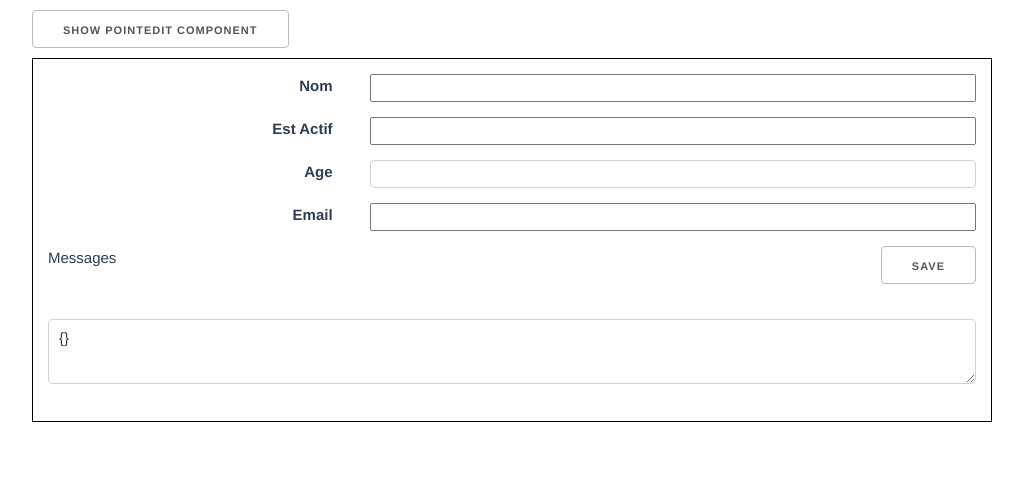
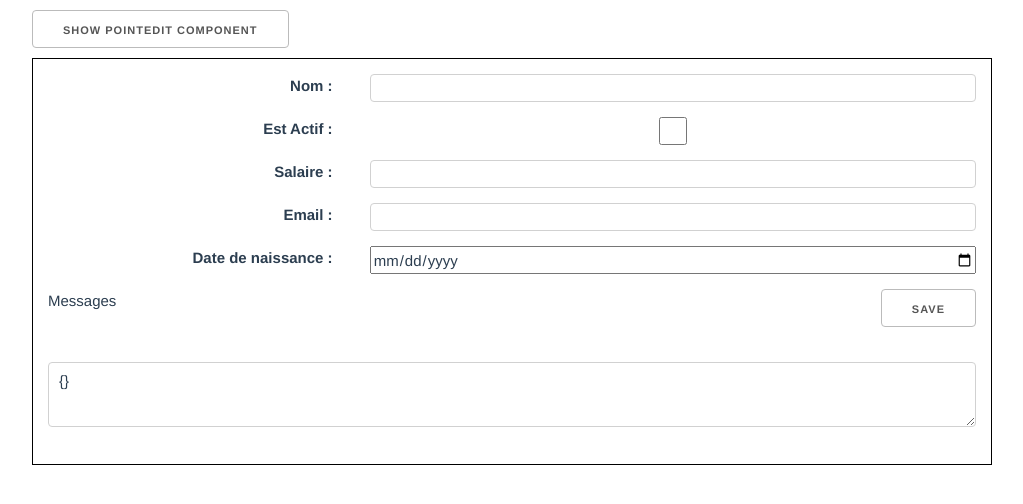
Before and after one commit to lao-tseu-is-alive/vue3-ts, a Vue app: page / in a window 1280 px wide. Shown: the top 504 px of the page, without its empty margins (128-1151 px from the left). Built offline with nearby package versions, Linux system fonts and the light colour scheme.

Commit message:
first test with schema model

```diff
--- a/src/App.vue
+++ b/src/App.vue
@@ -22,7 +22,7 @@
     <div class="row">
       <div class="twelve columns u-full-width">
         <button @click="displayPointEditComponent=!displayPointEditComponent">
-          {{displayPointEditComponent?"Hide":"Show"}} PointEdit component
+          {{ displayPointEditComponent ? "Hide" : "Show" }} PointEdit component
         </button>
       </div>
     </div>
@@ -74,6 +74,7 @@
 <script lang="ts">
 import {defineComponent, ref} from 'vue';
 import {iPoint} from './components/Point';
+import {fieldInfo} from './components/FormSchema';
 import PointEdit from './components/PointEdit.vue';
 import DynamicForm from "./components/DynamicForm.vue";
 
@@ -98,14 +99,12 @@ export default defineComponent({
     };
 
     const mySchema = ref({
-      type: 'object',
-      properties: {
-        name: {type: 'string', title: 'Nom'},
-        isWorking: {type: 'boolean', title: 'Est Actif'},
-        age: {type: 'number', title: 'Age'},
-        email: {type: 'string', title: 'Email'},
-      },
-    });
+      name: {title: 'Nom', type: 'string', minLength: 2, maxLength: 100},
+      isWorking: {title: 'Est Actif', type: 'boolean'},
+      salary: {title: 'Salaire', type: 'integer', format: 'int32', minimum: 0},
+      email: {title: 'Email', type: 'string', format: 'email'},
+      birthDate: {title: 'Date de naissance', type: 'string', format: 'date'},
+    } as Record<string, fieldInfo>);
 
     return {
       displayPointEditComponent, parentPointName, parentPX, parentPY, handleChangedPoint, mySchema,
--- a/src/components/DynamicForm.vue
+++ b/src/components/DynamicForm.vue
@@ -4,10 +4,10 @@
       <div v-for="field in fields" :key="field.key">
         <div class="row">
           <div class="four columns u-full-width">
-          <label :for="field.key">{{ field.label }}</label>
+            <label :for="field.key">{{ field.label }} : </label>
           </div>
           <div class="eight columns">
-          <input class="u-full-width" :type="field.type" :id="field.key" :name="field.key" v-model="form[field.key]" />
+            <input class="u-full-width" :type="field.type" :id="field.key" :name="field.key" v-model="form[field.key]"/>
           </div>
         </div>
       </div>
@@ -22,7 +22,7 @@
     </form>
     <div class="row">
       <div class="twelve columns u-full-width">
-       <textarea rows="20" class="u-full-width" >{{getFormData}}</textarea>
+        <textarea rows="20" class="u-full-width">{{getFormData}}</textarea>
       </div>
     </div>
   </div>
@@ -30,6 +30,7 @@
 
 <script lang="ts">
 import {computed, defineComponent, ref, SetupContext} from 'vue';
+import {basicSchemaTypes, fieldInfo,} from './FormSchema';
 
 interface Field {
   key: string;
@@ -37,29 +38,60 @@ interface Field {
   type: string;
 }
 
+
 export default defineComponent({
   name: 'DynamicForm',
   props: {
     schema: {
-      type: Object as () => Record<string, unknown>,
+      type: Object as () => Record<string, fieldInfo>,
       required: true,
     },
   },
-  setup(props: {schema: Record<string, unknown>}, ctx: SetupContext){
-    const form =ref({} as Record<string, unknown> );
+  setup(props: { schema: Record<string, fieldInfo> }, ctx: SetupContext) {
+    const form = ref({} as Record<string, unknown>);
 
-    const getFormData = computed(():string=>{return  JSON.stringify(form.value, null, 2)})
-    const fields = computed(():Field[] => {
+    const getFormData = computed((): string => {
+      return JSON.stringify(form.value, null, 2)
+    })
+
+    const getInputType = (fieldInformation: fieldInfo) => {
+      let inputType = fieldInformation.type;
+      switch (inputType) {
+        case basicSchemaTypes.boolean:
+          return "checkbox";
+        case basicSchemaTypes.integer:
+        case basicSchemaTypes.number:
+          return "number";
+        case basicSchemaTypes.string:
+          switch  (fieldInformation.type !== basicSchemaTypes.boolean ? fieldInformation.format :"") {
+            case "email":
+              return "email";
+            case "date":
+            case "datetime":
+              return "date";
+            case "time":
+              return "time";
+            default:
+              return "text";
+          }
+      }
+      return "text"
+    }
+
+    const fields = computed((): Field[] => {
       const tempFields: Field[] = [];
-      for (const [key, value] of Object.entries(props.schema.properties)) {
+      for (const [key, value] of Object.entries(props.schema)) {
+        let currentFieldInfo: fieldInfo = value as fieldInfo
+        const currentInputType = getInputType(currentFieldInfo);
+        console.log(`key: ${key}, type:${currentFieldInfo.type},  currentInputType:${currentInputType}`)
         tempFields.push({
           key,
           label: (value as { title?: string }).title || key,
-          type: (value as { type?: string }).type || 'text',
+          type: currentInputType,
         });
       }
       return tempFields;
-    })
+    }) // end of computed fields()
     return {form, getFormData, fields}
   } // end of setup
 });
--- /dev/null
+++ b/src/components/FormSchema.ts
@@ -0,0 +1,97 @@
+type PositiveNumbers<T extends number> =
+    number extends T
+        ? never
+        : `${T}` extends `-${string}` | `${string}.${string}`
+            ? never
+            : T;
+
+
+export enum basicSchemaTypes {
+    boolean = "boolean",
+    integer = "integer",
+    number = "number",
+    string = "string"
+}
+
+//https://swagger.io/docs/specification/data-models/data-types/#numbers
+export enum numberValidFormatValues {
+    float = "float",
+    double = "double",
+}
+
+export enum integerValidFormatValues {
+    int32 = "int32",
+    int64 = "int64",
+}
+
+// https://swagger.io/docs/specification/data-models/data-types/#string
+export enum stringValidFormatValues {
+    date = "date",
+    datetime = "datetime",
+    time = "time",
+    email = "email",
+    text = "text"
+}
+
+function isPositiveInterval(val: number): boolean {
+    return val >= 0;
+}
+
+type numberConstraints = {
+    minimum?: number;
+    maximum?: number;
+}
+
+export type fieldInfoBoolean = {
+    title: string;
+    type: basicSchemaTypes.boolean;
+}
+export type fieldInfoInteger = numberConstraints & {
+    title: string;
+    type: basicSchemaTypes.integer;
+    format?: integerValidFormatValues;
+}
+export type fieldInfoNumber = numberConstraints & {
+    title: string;
+    type: basicSchemaTypes.number;
+    format: numberValidFormatValues;
+}
+export type fieldInfoString = {
+    title: string;
+    type: basicSchemaTypes.string;
+    format?: stringValidFormatValues;
+    minLength?: number;
+    maxLength?: number;
+    pattern?: string;
+}
+
+export type fieldInfo = fieldInfoBoolean | fieldInfoInteger | fieldInfoNumber | fieldInfoString;
+
+
+/*
+<input type="date">
+<input type="datetime-local">
+<input type="time">
+<input type="email">
+<input type="text">
+
+<input type="button">
+<input type="checkbox">
+<input type="color">
+<input type="file">
+<input type="hidden">
+<input type="image">
+<input type="month">
+<input type="number">
+<input type="password">
+<input type="radio">
+<input type="range">
+<input type="reset">
+<input type="search">
+<input type="submit">
+<input type="tel">
+<input type="url">
+<input type="week">
+
+ */
+type GetValidFormatExtractFieldType<T> = T extends { type: infer U } ? T["type"] : never
```
Lines whose indentation alone changed are shown as unchanged.
